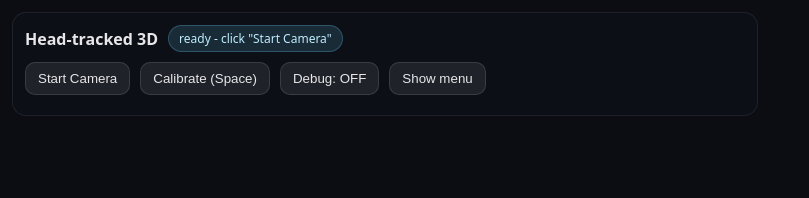
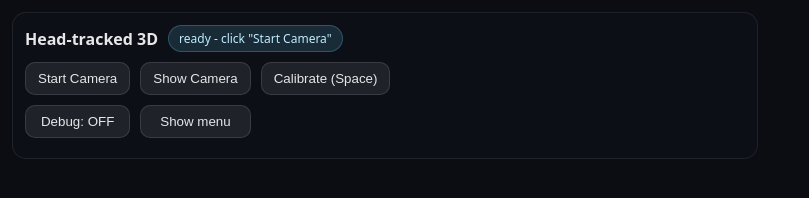
Before and after one commit to ibeusan20/portal_into_the_screen, a website built with Vite: page index.html in a window 1280 px wide. Shown: the whole page, without its empty margins (0-809 px from the left). Built offline with nearby package versions, Linux system fonts and the light colour scheme; what @mediapipe/tasks-vision would draw is missing.

Commit message:
adjust camera visibility options and some buttons

```diff
--- a/index.html
+++ b/index.html
@@ -43,6 +43,7 @@
 
       <div class="row buttons">
         <button id="btnStart">Start Camera</button>
+        <button id="btnToggleCamView">Hide Camera</button>
         <button id="btnCalibrate" title="Space">Calibrate (Space)</button>
         <button id="btnToggleDebug">Debug: ON</button>
         <button id="btnCollapse">Hide Menu</button>
--- a/src/main.js
+++ b/src/main.js
@@ -21,6 +21,7 @@ const debugEl = document.getElementById('debug');
 const btnStart = document.getElementById('btnStart');
 const btnCalibrate = document.getElementById('btnCalibrate');
 const btnToggleDebug = document.getElementById('btnToggleDebug');
+const btnToggleCamView = document.getElementById('btnToggleCamView');
 
 const sceneSelect = document.getElementById('sceneSelect');
 const strengthSlider = document.getElementById('parallax'); // effect strength (head movement -> angle)
@@ -578,6 +579,7 @@ function tick() {
 
 const hud = document.getElementById('hud');
 const btnCollapse = document.getElementById('btnCollapse');
+let camViewOn = false;
 
 hud.classList.add('collapsed');
 btnCollapse.textContent = 'Show menu';
@@ -608,6 +610,18 @@ btnToggleDebug.addEventListener('click', () => {
   updateDebug();
 });
 
+function setCamView(on) {
+  camViewOn = on;
+  video.style.display = on ? 'block' : 'none';
+  btnToggleCamView.textContent = on ? 'Hide Camera' : 'Show Camera';
+}
+
+setCamView(false);
+
+btnToggleCamView.addEventListener('click', () => {
+  setCamView(!camViewOn);
+});
+
 sceneSelect.addEventListener('change', () => setScene(sceneSelect.value));
 
 setStatus('initializing…');
--- a/src/style.css
+++ b/src/style.css
@@ -25,7 +25,7 @@ html, body {
   bottom: 10px;
   width: 240px;
   height: 180px;
-  opacity: 0.0; /* 0.35 if camera is visible */
+  opacity: 0.60; /* 0.35 if camera is visible */
   pointer-events: none;
   border-radius: 10px;
 }
@@ -55,6 +55,14 @@ html, body {
   gap: 10px;
   margin-bottom: 10px;
   flex-wrap: wrap;
+}
+
+.row.buttons {
+  display: grid;
+  grid-template-columns: repeat(3, max-content);
+  gap: 10px;
+  justify-content: flex-start;
+  align-items: center;
 }
 
 .grid {
```
